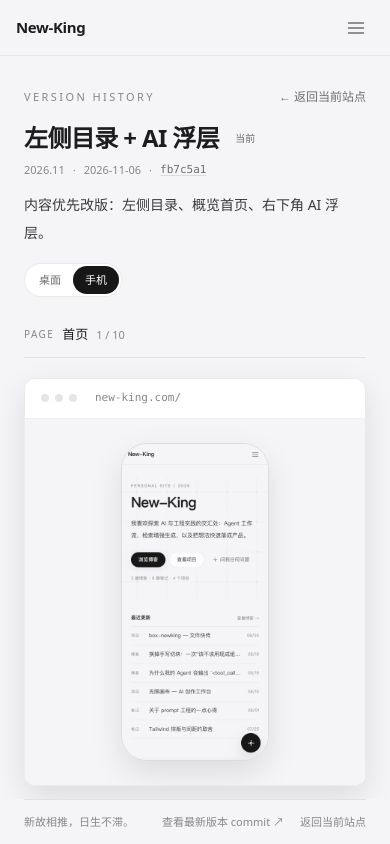
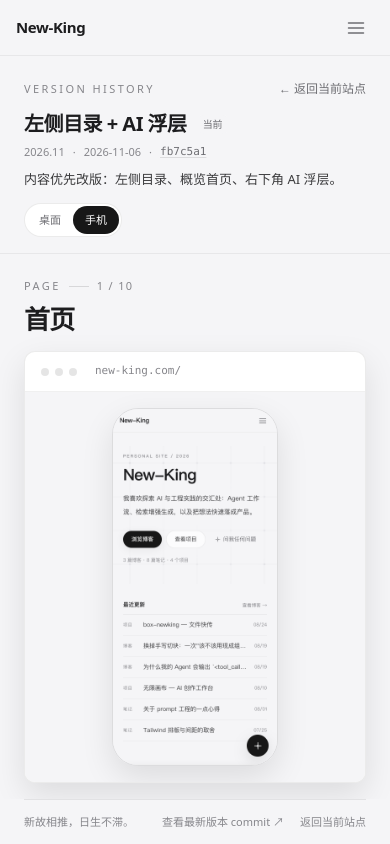
Before and after one commit to New-King/newking, a React (Vite) app: page /history in a window 390 px wide. Built offline with nearby package versions, Linux system fonts and the light colour scheme; no server answers; the HTML template or start-up script is replaced by a standard one.

Commit message:
feat: 历史页版本信息上移为固定头部，突出当前页面信息

```diff
--- a/src/pages/HistoryPage.jsx
+++ b/src/pages/HistoryPage.jsx
@@ -24,27 +24,19 @@ function HistoryState({ children }) {
   );
 }
 
-function PageSlide({
-  version,
-  page,
-  pages,
-  pageIndex,
-  isCurrent,
-  device,
-  setDevice,
-  onOpen,
-}) {
-  const shots = page.screenshots || {};
+// 整页固定的版本信息：同一版本内不随每一屏重复，滚动时保持不动
+function VersionHeader({ version, page, isCurrent, device, setDevice }) {
+  const shots = page?.screenshots || {};
   const hasDesktop = Boolean(shots.desktop);
   const hasMobile = Boolean(shots.mobile);
   const effectiveDevice = shots[device] ? device : hasDesktop ? 'desktop' : 'mobile';
-  const src = shots[effectiveDevice];
   const commitUrl = version.commit
     ? `https://github.com/New-King/newking/commit/${version.commit}`
     : null;
 
   return (
-    <div className="mx-auto flex h-full w-full max-w-5xl flex-col px-6 pb-0 pt-8 sm:px-8 lg:px-12 lg:pb-8 lg:pt-12">
+    <div className="shrink-0 border-b border-black/[0.06] dark:border-white/[0.08]">
+      <div className="mx-auto w-full max-w-5xl px-6 pb-4 pt-6 sm:px-8 lg:px-12 lg:pb-5 lg:pt-7">
         <div className="flex flex-wrap items-center justify-between gap-3">
           <p className="text-[11px] font-medium uppercase tracking-[0.22em] text-ink-faint">
             Version History
@@ -57,17 +49,19 @@ function PageSlide({
           </Link>
         </div>
 
-      <div className="mt-4 flex flex-col gap-4 sm:flex-row sm:items-start sm:justify-between sm:gap-5">
+        <div className="mt-3 flex flex-col gap-3 sm:flex-row sm:items-start sm:justify-between sm:gap-5">
           <div className="min-w-0 flex-1">
             <div className="flex flex-wrap items-center gap-2">
-            <h1 className="text-2xl font-bold tracking-tight text-ink">{version.title}</h1>
+              <h1 className="text-xl font-bold tracking-tight text-ink lg:text-2xl">
+                {version.title}
+              </h1>
               {isCurrent && (
                 <span className="rounded-full bg-accent-soft px-2 py-0.5 text-[10px] text-ink-muted dark:bg-white/10">
                   当前
                 </span>
               )}
             </div>
-          <p className="mt-2 flex flex-wrap items-center gap-x-2 gap-y-1 text-[11px] text-ink-faint">
+            <p className="mt-1.5 flex flex-wrap items-center gap-x-2 gap-y-1 text-[11px] text-ink-faint">
               <span>{version.label || version.date}</span>
               <span aria-hidden="true">·</span>
               <span className="tabular-nums">{version.date}</span>
@@ -86,11 +80,13 @@ function PageSlide({
               )}
             </p>
             {version.summary && (
-            <p className="mt-3 max-w-2xl text-[14px] leading-7 text-ink-soft">{version.summary}</p>
+              <p className="mt-1.5 max-w-2xl text-[13px] leading-6 text-ink-soft">
+                {version.summary}
+              </p>
             )}
           </div>
 
-        <div className="inline-flex shrink-0 items-center self-start rounded-full border border-black/[0.08] bg-card p-0.5 dark:border-white/[0.1] sm:self-auto">
+          <div className="inline-flex shrink-0 items-center self-start rounded-full border border-black/[0.08] bg-card p-0.5 dark:border-white/[0.1]">
             {DEVICES.map((item) => {
               const available = Boolean(shots[item.key]);
               const active = effectiveDevice === item.key;
@@ -113,20 +109,49 @@ function PageSlide({
             })}
           </div>
         </div>
+      </div>
+    </div>
+  );
+}
 
-      <div className="mt-7 flex flex-wrap items-center justify-between gap-3 border-b border-black/[0.08] pb-3 dark:border-white/[0.08]">
-        <div className="flex min-w-0 items-center gap-2">
-          <span className="text-[10px] uppercase tracking-[0.14em] text-ink-faint">Page</span>
-          <span className="truncate text-[13px] font-medium text-ink">{page.label}</span>
-          {page.note && <span className="truncate text-[11px] text-ink-faint">· {page.note}</span>}
-          <span className="shrink-0 text-[11px] tabular-nums text-ink-faint">
+function PageSlide({ version, page, pages, pageIndex, device, onOpen }) {
+  const shots = page.screenshots || {};
+  const hasDesktop = Boolean(shots.desktop);
+  const hasMobile = Boolean(shots.mobile);
+  const effectiveDevice = shots[device] ? device : hasDesktop ? 'desktop' : 'mobile';
+  const src = shots[effectiveDevice];
+
+  return (
+    <div className="mx-auto flex h-full w-full max-w-5xl flex-col px-6 pb-4 pt-6 sm:px-8 lg:px-12 lg:pb-5 lg:pt-7">
+      {/* 当前页面信息：每屏滚动时的主要视觉变化 */}
+      <div className="shrink-0">
+        <div className="flex flex-wrap items-center justify-between gap-x-3 gap-y-1">
+          <p className="flex items-center gap-2 text-[11px] font-medium uppercase tracking-[0.22em] text-ink-faint">
+            <span>Page</span>
+            <span aria-hidden="true" className="h-px w-5 bg-black/[0.12] dark:bg-white/[0.16]" />
+            <span className="tabular-nums tracking-[0.12em]">
               {pageIndex + 1} / {pages.length}
             </span>
+          </p>
+          <p className="text-[11px] text-ink-faint">
+            {!hasDesktop && !hasMobile
+              ? '该版本没有截图。'
+              : !hasDesktop || !hasMobile
+                ? `该版本只提供了${hasDesktop ? '桌面' : '手机'}截图。`
+                : null}
+          </p>
+        </div>
+
+        <div className="mt-2 flex flex-wrap items-baseline gap-x-3 gap-y-1">
+          <h2 className="text-[26px] font-bold leading-tight tracking-tight text-ink lg:text-[30px]">
+            {page.label}
+          </h2>
+          {page.note && <span className="text-[13px] text-ink-muted">{page.note}</span>}
         </div>
       </div>
 
-      <div className="mx-auto mt-5 w-full max-w-[760px] overflow-hidden rounded-2xl border border-black/[0.08] bg-card shadow-apple-lg dark:border-white/[0.08]">
-        <div className="flex h-10 items-center gap-1.5 border-b border-black/[0.06] px-4 dark:border-white/[0.08]">
+      <div className="mt-4 flex min-h-0 flex-1 flex-col overflow-hidden rounded-2xl border border-black/[0.08] bg-card shadow-apple-lg dark:border-white/[0.08]">
+        <div className="flex h-10 shrink-0 items-center gap-1.5 border-b border-black/[0.06] px-4 dark:border-white/[0.08]">
           <span className="h-2 w-2 rounded-full bg-black/10 dark:bg-white/15" />
           <span className="h-2 w-2 rounded-full bg-black/10 dark:bg-white/15" />
           <span className="h-2 w-2 rounded-full bg-black/10 dark:bg-white/15" />
@@ -145,51 +170,43 @@ function PageSlide({
               onClick={onOpen}
               title="放大查看"
               aria-label={`放大查看：${version.title} · ${page.label} · 桌面端`}
-              className="block w-full cursor-zoom-in bg-page"
+              className="flex min-h-0 flex-1 cursor-zoom-in items-center justify-center overflow-hidden bg-page"
             >
               <img
                 src={src}
                 alt={`${version.title} · ${page.label} · 桌面端截图`}
-                className="mx-auto block h-auto max-h-[calc(100dvh-420px)] w-auto max-w-full"
+                className="mx-auto block h-auto w-auto max-h-full max-w-full"
               />
             </button>
           ) : (
-            <div className="flex h-[320px] items-center justify-center bg-page px-6 text-center text-sm text-ink-faint">
+            <div className="flex min-h-0 flex-1 items-center justify-center bg-page px-6 text-center text-sm text-ink-faint">
               该版本没有桌面截图
             </div>
           )
         ) : (
-          <div className="flex justify-center bg-page px-5 py-6">
+          <div className="flex min-h-0 flex-1 items-center justify-center overflow-hidden bg-page px-5 py-4">
             {src ? (
               <button
                 type="button"
                 onClick={onOpen}
                 title="放大查看"
                 aria-label={`放大查看：${version.title} · ${page.label} · 手机端`}
-                className="block w-auto max-w-full cursor-zoom-in"
+                className="flex h-full w-full cursor-zoom-in items-center justify-center"
               >
                 <img
                   src={src}
                   alt={`${version.title} · ${page.label} · 手机端截图`}
-                  className="mx-auto h-auto max-h-[calc(100dvh-526px)] w-auto max-w-[300px] rounded-[26px] border border-black/10 shadow-apple-lg dark:border-white/10"
+                  className="mx-auto block h-auto w-auto max-h-full max-w-[300px] rounded-[26px] border border-black/10 shadow-apple-lg dark:border-white/10"
                 />
               </button>
             ) : (
-              <div className="flex h-[420px] w-[300px] items-center justify-center text-center text-sm text-ink-faint">
+              <div className="flex h-full w-full items-center justify-center text-center text-sm text-ink-faint">
                 该版本没有手机截图
               </div>
             )}
           </div>
         )}
       </div>
-
-      {!hasDesktop && !hasMobile ? (
-        <p className="mt-2 text-[11px] text-ink-faint">该版本没有截图。</p>
-      ) : !hasDesktop || !hasMobile ? (
-        <p className="mt-2 text-[11px] text-ink-faint">
-          该版本只提供了{hasDesktop ? '桌面' : '手机'}截图。
-        </p>
-      ) : null}
     </div>
   );
 }
@@ -200,7 +217,7 @@ export default function HistoryPage() {
   const versionId = match?.[1];
   const pageId = match?.[2];
   const { versions, loading, error } = useVersions();
-  const { setActiveId } = useHistoryScroll();
+  const { activeId, setActiveId } = useHistoryScroll();
   const scrollRef = useRef(null);
   const targetIndexRef = useRef(0);
   const activeTimer = useRef(null);
@@ -389,6 +406,10 @@ export default function HistoryPage() {
     ? `https://github.com/New-King/newking/commit/${latest.commit}`
     : null;
 
+  // 顶部固定区跟随当前所在版本（滚到下一版本时自动切换）
+  const activeSection =
+    (activeId && sections.find((section) => section.id === activeId)) || sections[0];
+
   const selected = lightboxIndex !== null ? sections[lightboxIndex] : null;
   const selectedShots = selected?.page.screenshots || {};
   const selectedDevice = selectedShots[device]
@@ -400,6 +421,14 @@ export default function HistoryPage() {
 
   return (
     <div className="flex h-[calc(100dvh-3.5rem)] flex-col lg:h-dvh">
+      <VersionHeader
+        version={activeSection.version}
+        page={activeSection.page}
+        isCurrent={activeSection.version.id === latest.id}
+        device={device}
+        setDevice={setDevice}
+      />
+
       <div
         ref={scrollRef}
         onScroll={onScroll}
@@ -416,9 +445,7 @@ export default function HistoryPage() {
               page={page}
               pages={version.pages}
               pageIndex={pageIndex}
-              isCurrent={version.id === latest.id}
               device={device}
-              setDevice={setDevice}
               onOpen={() => setLightboxIndex(index)}
             />
           </section>
```
Lines whose indentation alone changed are shown as unchanged.
